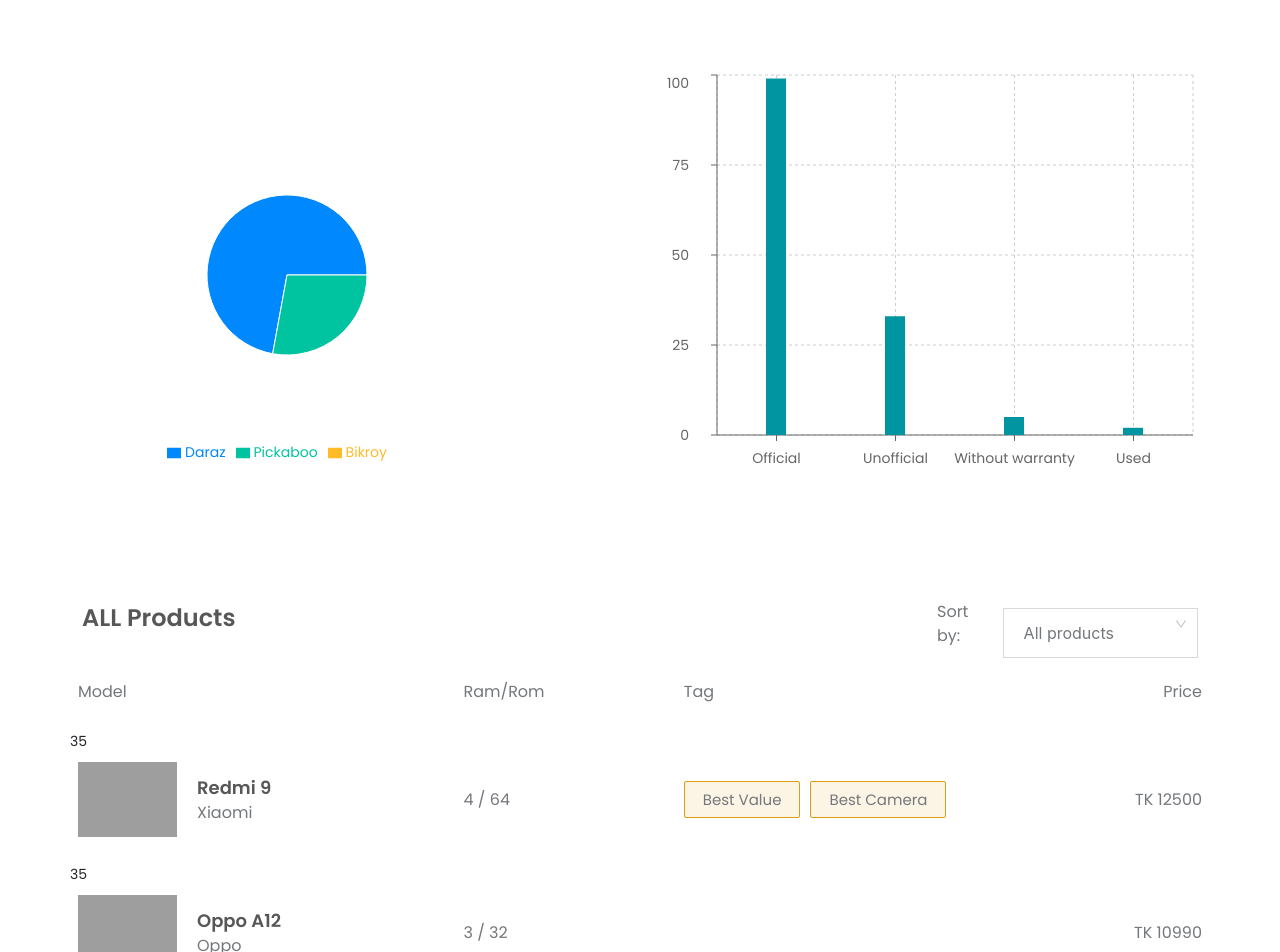
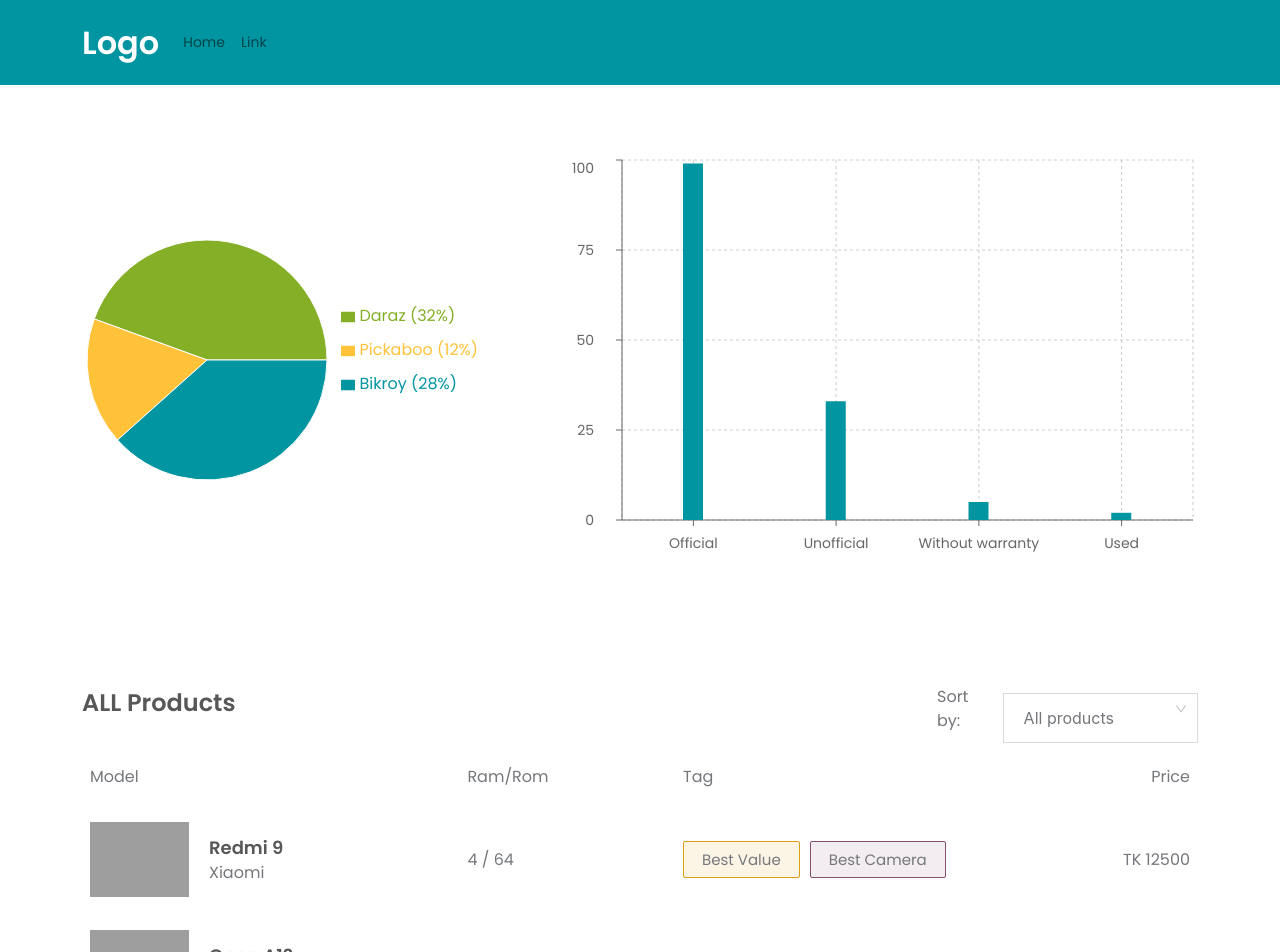
Before and after one commit to atikulislamatik/dash, a React (Create React App) app: page / in a window 1280 px wide. Shown: the top 952 px of the page. Built offline with nearby package versions, Linux system fonts and the light colour scheme; grey boxes are pictures that could not be loaded.

Commit message:
update pie chart

```diff
--- a/src/components/Chart/ChartPie.jsx
+++ b/src/components/Chart/ChartPie.jsx
@@ -1,10 +1,21 @@
 import React, { useEffect, useState } from "react";
-import { Cell, Legend, Pie, PieChart, Tooltip } from "recharts";
+import {
+  Cell,
+  Legend,
+  Pie,
+  PieChart,
+  ResponsiveContainer,
+  Tooltip
+} from "recharts";
 
-const COLORS = ["#0088FE", "#00C49F", "#FFBB28", "#FF8042"];
+const COLORS = ["#84AF27", "#FFC239", "#0095A0"];
 
 const countItemsWithLink = (items, link) => {
   return items.filter((item) => item.seller_name === link).length;
+};
+
+const countItemsWithLinks = (items, link) => {
+  return items.filter((item) => item.ad_category === link).length;
 };
 
 const ChartPie = () => {
@@ -18,7 +29,7 @@ const ChartPie = () => {
 
   const darazCount = countItemsWithLink(data, "Daraz");
   const picabooCount = countItemsWithLink(data, "Pickaboo");
-  const bikroyCount = countItemsWithLink(data, "Bikroy");
+  const bikroyCount = countItemsWithLinks(data, "Bikroy.com");
   const totalCount = data.length;
 
   const darazPercent = (darazCount / totalCount) * 100;
@@ -26,19 +37,20 @@ const ChartPie = () => {
   const bikroyPercent = (bikroyCount / totalCount) * 100;
 
   const pieData = [
-    { name: "Daraz", value: darazPercent  },
+    { name: "Daraz", value: darazPercent },
     { name: "Pickaboo", value: pickabooPercent },
-    { name: "Bikroy", value: bikroyPercent }
+    { name: "Bikroy", value: bikroyPercent },
   ];
 
   return (
-    <PieChart width={400} height={400}>
+    <ResponsiveContainer width="100%"    height={400} >
+      <PieChart width="100%"    height={400} >
         <Pie
           data={pieData}
-        cx={200}
+          cx={120}
           cy={200}
-        labelLine={false}
-        outerRadius={80}
+          labelLine={true}
+          outerRadius={120}
           fill="#8884d8"
           dataKey="value"
         >
@@ -46,9 +58,20 @@ const ChartPie = () => {
             <Cell key={`cell-${index}`} fill={COLORS[index % COLORS.length]} />
           ))}
         </Pie>
-      <Legend />
-      <Tooltip />
+        <Legend
+          align="right"
+          verticalAlign="middle"
+          layout="vertical"
+          formatter={(value) =>
+            `${value} (${pieData
+              .find((d) => d.name === value)
+              .value.toFixed(0)}%)`
+          }
+        />
+
+        <Tooltip formatter={(value) => `${value.toFixed(0)}%`} />
       </PieChart>
+    </ResponsiveContainer>
   );
 };
 
--- a/src/components/Chart/Charts.jsx
+++ b/src/components/Chart/Charts.jsx
@@ -9,10 +9,10 @@ const Charts = () => {
             <section className="main-chart-area">
                 <div className="container">
                     <div className="row">
-                        <div className="col-lg-6">
+                        <div className="col-lg-5">
                           <ChartPie/>
                         </div>
-                        <div className="col-lg-6">
+                        <div className="col-lg-7">
                            <BarCharts/>
                         </div>
                     </div>
--- a/src/components/Header/Header.jsx
+++ b/src/components/Header/Header.jsx
@@ -4,7 +4,18 @@ import Navbar from "react-bootstrap/Navbar";
 const Header = () => {
   return (
     <>
-
+      <Navbar expand="lg" className="navbar-area">
+        <Container>
+          <Navbar.Brand href="/"><h3>Logo</h3></Navbar.Brand>
+          <Navbar.Toggle aria-controls="basic-navbar-nav" />
+          <Navbar.Collapse id="basic-navbar-nav">
+            <Nav className="me-auto">
+              <Nav.Link href="#home">Home</Nav.Link>
+              <Nav.Link href="#link">Link</Nav.Link>
+            </Nav>
+          </Navbar.Collapse>
+        </Container>
+      </Navbar>
     </>
   );
 };
--- a/src/components/Products/Products.jsx
+++ b/src/components/Products/Products.jsx
@@ -8,36 +8,14 @@ const { Option } = Select;
 const Products = () => {
   const [data, setData] = useState([]);
   const [filter, setFilter] = useState("all");
-  const [visibleItems, setVisibleItems] = useState(5);
-  const [loading, setLoading] = useState(false);
 
   useEffect(() => {
-    setLoading(true);
-    setTimeout(() => {
     const fetchItems = async () => {
       const response = await fetch("./data.json");
       const data = await response.json();
       setData(data);
-        setLoading(false);
     };
-
     fetchItems();
-    }, 5000);
-  }, []);
-
-  function handleScroll() {
-    const windowHeight = window.innerHeight;
-    const documentHeight = document.documentElement.offsetHeight;
-    const scrollTop = document.documentElement.scrollTop;
-
-    if (scrollTop + windowHeight >= documentHeight) {
-      setVisibleItems((prev) => prev + 10);
-    }
-  }
-
-  useEffect(() => {
-    window.addEventListener("scroll", handleScroll);
-    return () => window.removeEventListener("scroll", handleScroll);
   }, []);
 
   if (!data) {
@@ -117,10 +95,10 @@ const Products = () => {
         <div className="container">
           <div className="top-content mb-4">
             <div className="row">
-              <div className="col-9">
+              <div className="col-lg-9">
                 <h3>ALL Products</h3>
               </div>
-              <div className="col-3">
+              <div className="col-lg-3">
                 <div className="select-btn form-group d-flex align-items-center">
                   <label>Sort by:</label>
                   <Select
@@ -140,6 +118,7 @@ const Products = () => {
           </div>
 
           <div className="row">
+            <div className="table-responsive">
               <Table>
                 <thead>
                   <tr>
@@ -149,15 +128,9 @@ const Products = () => {
                     <th className="text-end">Price</th>
                   </tr>
                 </thead>
-
-              {loading ? (
-                <div>Loading...</div>
-              ) : (
+                <tbody>
+                  {filteredData.map((product, index) => (
                     <>
-                  {filteredData.slice(0, visibleItems).map((product, index) => (
-                    <>
-                      {visibleItems}
-                      <tbody>
                       <tr>
                         <SingleProduct
                           product={product}
@@ -165,12 +138,11 @@ const Products = () => {
                           getTags={getTags}
                         />
                       </tr>
-                      </tbody>
                     </>
                   ))}
-                </>
-              )}
+                </tbody>
               </Table>
+            </div>
           </div>
         </div>
       </div>
--- a/src/components/Products/SingleProduct.jsx
+++ b/src/components/Products/SingleProduct.jsx
@@ -56,11 +56,28 @@ const SingleProduct = ({ product, getTags }) => {
       </td>
       <td style={{ width: 285 }}>
         <div className="tag-list">
-          {tags.map((tag, index) => (
-            <p key={index} className={`tag tag${index + 1}`}>
-              {tag}
-            </p>
-          ))}
+          {tags.map((tag, index) => {
+            let background, border;
+            if (tag === "Best Camera") {
+              background = "rgba(135, 76, 114, 0.1)";
+              border = "1px solid #874C72";
+            } else if (tag === "Best Value") {
+              background = "rgba(221, 158, 16, 0.1)";
+              border = "1px solid #DD9E10";
+            } else {
+              background = "rgba(17, 160, 219, 0.1)";
+              border = "1px solid #11A0DB";
+            }
+            return (
+              <p
+                key={index}
+                style={{ background, border }}
+                className={`tag tag${index + 1}`}
+              >
+                {tag}
+              </p>
+            );
+          })}
         </div>
       </td>
       <td style={{ width: 200 }}>
--- a/src/styles/style.css
+++ b/src/styles/style.css
@@ -352,6 +352,21 @@ textarea.form-control {
      object-fit: cover;
 }
 
+.recharts-responsive-container {
+  position: relative;
+}
+
+.recharts-responsive-container .recharts-legend-wrapper {
+  right: 45px !important;
+}
+
+.recharts-responsive-container li.recharts-legend-item {
+  margin-bottom: 10px !important;
+  font-weight: 400;
+  font-size: 16px;
+  line-height: 24px;
+}
+
 .ant-select-selector {
   height: 50px !important;
   border-radius: 0 !important;
@@ -393,4 +408,26 @@ span.ant-select-selection-item {
 .rc-virtual-list {
   padding: 20px !important;
 }
+
+/* Max width 767px */
+@media (max-width: 767px) {
+  .product-area .select-btn {
+    -webkit-box-pack: start;
+        -ms-flex-pack: start;
+            justify-content: start;
+  }
+  .table-responsive {
+    overflow-x: auto;
+  }
+  table {
+    font-size: 0.9rem;
+  }
+  th,
+  td {
+    padding: 0.5rem;
+  }
+  th {
+    font-weight: bold;
+  }
+}
 /*# sourceMappingURL=style.css.map */
--- a/src/styles/style.scss
+++ b/src/styles/style.scss
@@ -356,6 +356,21 @@ textarea {
     }
 }
 
+.recharts-responsive-container {
+    position: relative;
+
+    .recharts-legend-wrapper {
+        right: 45px !important;
+    }
+
+    li.recharts-legend-item {
+        margin-bottom: 10px !important;
+        font-weight: 400;
+        font-size: 16px;
+        line-height: 24px;
+    }
+}
+
 // Ant design
 .ant-select-selector {
     height: 50px !important;
@@ -406,3 +421,31 @@ span.ant-select-selection-item {
 
 
 //
+
+/* Max width 767px */
+@media (max-width: 767px) {
+    td {
+        // width: 100% !important;
+    }
+
+    .product-area .select-btn {
+        justify-content: start;
+    }
+
+    .table-responsive {
+        overflow-x: auto;
+    }
+
+    table {
+        font-size: 0.9rem;
+    }
+
+    th,
+    td {
+        padding: 0.5rem;
+    }
+
+    th {
+        font-weight: bold;
+    }
+}
```
Also changed, not shown: 1 other file (tests, documents, lock files or other folders). Lines whose indentation alone changed are shown as unchanged.
